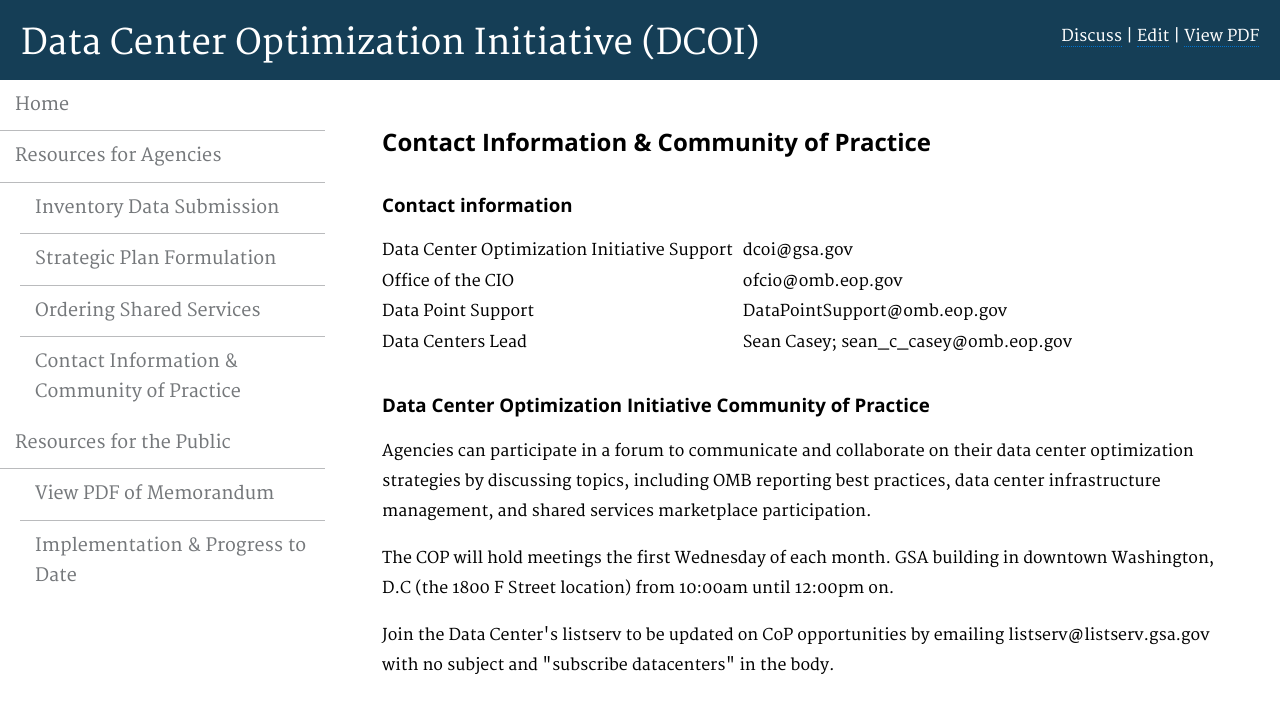
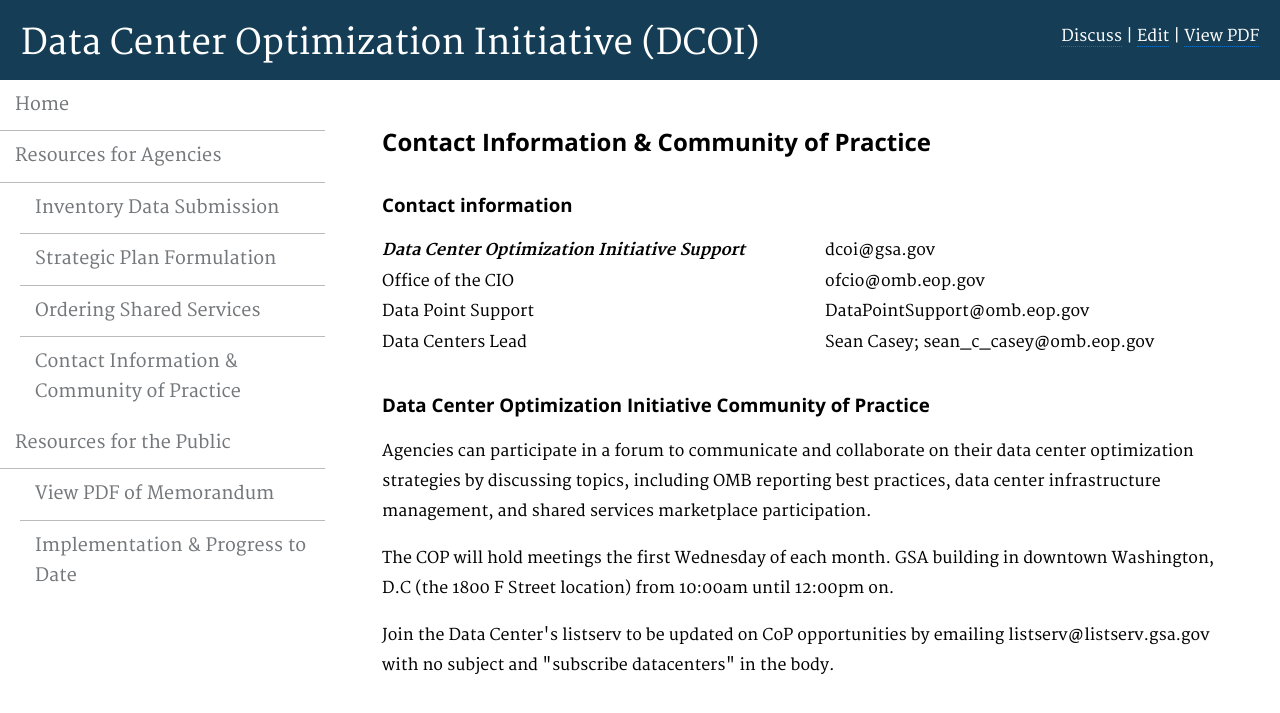
Before and after one commit to ydave-reisys/datacenters, a Jekyll site: the page built from pages/contactinfo-and-practice.html, in a window 1280 px wide. Shown: the top 713 px of the page. Built offline with Jekyll 4.4.1, drawn with Linux system fonts in a browser that asks for light colours; nearby versions of some CDN libraries; Markdown is read by kramdown in place of the engine named in the settings.

```diff
--- a/pages/contactinfo-and-practice.html
+++ b/pages/contactinfo-and-practice.html
@@ -11,20 +11,20 @@
 
 <table id="contact-info">
     <tr>
-        <td>Data Center Optimization Initiative Support</td>
-        <td style="padding-left: 10px">dcoi@gsa.gov</td>
+        <td><b><i>Data Center Optimization Initiative Support</i></b></td>
+        <td style="padding-left: 5em">dcoi@gsa.gov</td>
     </tr>
     <tr>
         <td>Office of the CIO</td>
-        <td style="padding-left: 10px">ofcio@omb.eop.gov</td>
+        <td style="padding-left: 5em">ofcio@omb.eop.gov</td>
     </tr>
     <tr>
         <td>Data Point Support</td>
-        <td style="padding-left: 10px">DataPointSupport@omb.eop.gov</td>
+        <td style="padding-left: 5em">DataPointSupport@omb.eop.gov</td>
     </tr>
     <tr>
         <td>Data Centers Lead</td>
-        <td style="padding-left: 10px">Sean Casey; sean_c_casey@omb.eop.gov</td>
+        <td style="padding-left: 5em">Sean Casey; sean_c_casey@omb.eop.gov</td>
     </tr>
 </table>
 
```
